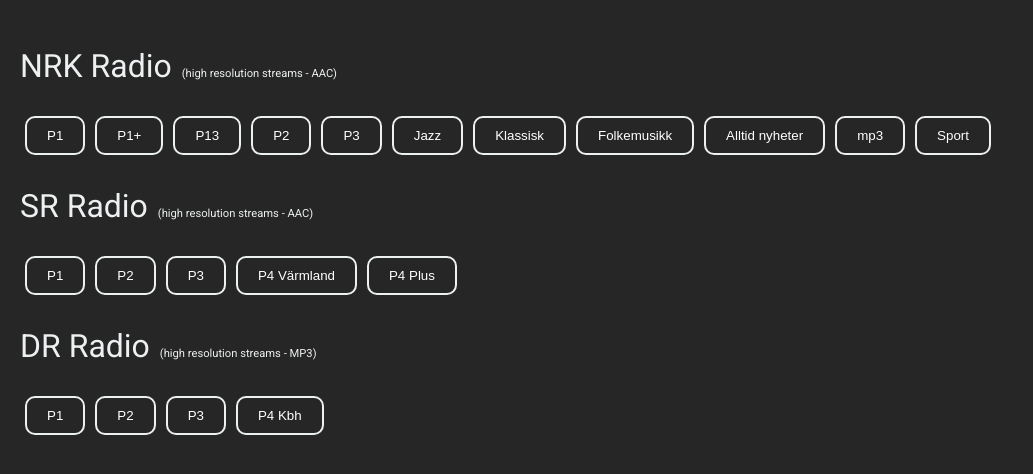
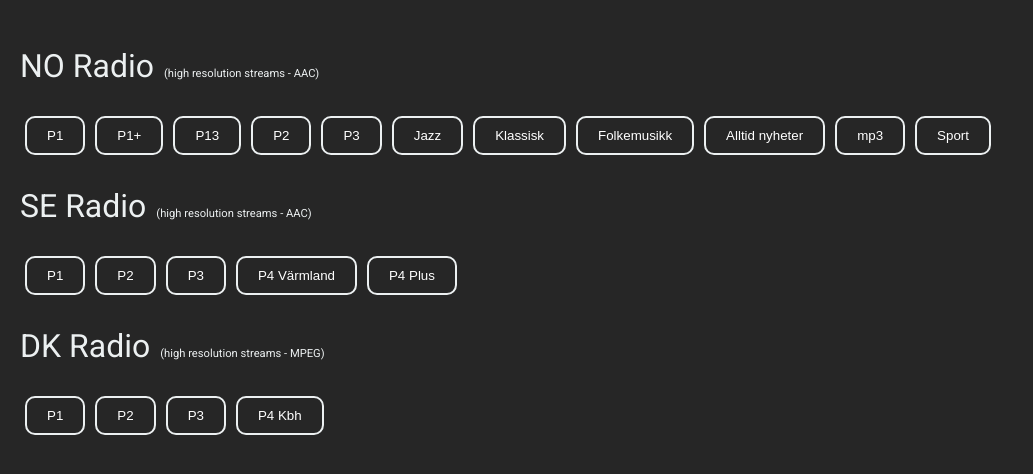
Before and after one commit to knowbits/core_radio, a plain HTML site: page src/radio_streams_player.html in a window 1280 px wide. Shown: the whole page, without its empty margins (0-1033 px from the left). Drawn offline with Linux system fonts and the light colour scheme.

Commit message:
Introduced "category" field in the "streams" json data structure.

```diff
--- a/src/radio_streams_player.html
+++ b/src/radio_streams_player.html
@@ -83,31 +83,7 @@
 
 <body>
 
-  <main>
-    <section>
-      <header>
-        <h1>NRK Radio</h1>
-        <h2>(high resolution streams - AAC)</h2>
-      </header>
-      <div id="playerContainerNO"></div>
-    </section>
-
-    <section>
-      <header>
-        <h1>SR Radio</h1>
-        <h2>(high resolution streams - AAC)</h2>
-      </header>
-      <div id="playerContainerSE"></div>
-    </section>
-
-    <section>
-      <header>
-        <h1>DR Radio</h1>
-        <h2>(high resolution streams - MP3)</h2>
-      </header>
-      <div id="playerContainerDK"></div>
-    </section>
-  </main>
+  <main id="radioSections"></main>
 
 
   <script>
@@ -140,29 +116,41 @@
 
     // NRK uses "Icecast Streaming Media Server"
     const streams = [
-      { title: "P1", group: "NO", url: "http://lyd.nrk.no/nrk_radio_p1_ostlandssendingen_aac_h", type: "audio/aac" },
-      { title: "P1+", group: "NO", url: "http://lyd.nrk.no/nrk_radio_p1pluss_aac_h", type: "audio/aac" },
-      { title: "P13", group: "NO", url: "http://lyd.nrk.no/nrk_radio_p13_aac_h", type: "audio/aac" },
-      { title: "P2", group: "NO", url: "https://lyd.nrk.no/nrk_radio_p2_aac_h", type: "audio/aac" },
-      { title: "P3", group: "NO", url: "http://lyd.nrk.no/nrk_radio_p3_aac_h", type: "audio/aac" },
-      { title: "Jazz", group: "NO", url: "https://lyd.nrk.no/nrk_radio_jazz_aac_h", type: "audio/aac" },
-      { title: "Klassisk", group: "NO", url: "http://lyd.nrk.no/nrk_radio_klassisk_aac_h", type: "audio/aac" },
-      { title: "Folkemusikk", group: "NO", url: "https://lyd.nrk.no/nrk_radio_folkemusikk_aac_h", type: "audio/aac" },
-      { title: "Alltid nyheter", group: "NO", url: "http://lyd.nrk.no/nrk_radio_alltid_nyheter_aac_h", type: "audio/aac" },
-      { title: "mp3", group: "NO", url: "https://lyd.nrk.no/nrk_radio_mp3_aac_h", type: "audio/aac" },
-      { title: "Sport", group: "NO", url: "https://lyd.nrk.no/nrk_radio_sport_aac_h", type: "audio/aac" },
-
-      { title: "P1", group: "SE", url: "https://sverigesradio.se/topsy/direkt/132-hi-aac", type: "audio/aac" },
-      { title: "P2", group: "SE", url: "https://sverigesradio.se/topsy/direkt/2562-hi-aac", type: "audio/aac" },
-      { title: "P3", group: "SE", url: "https://sverigesradio.se/topsy/direkt/164-hi-aac", type: "audio/aac" },
-      { title: "P4 Värmland", group: "SE", url: "https://sverigesradio.se/topsy/direkt/204-hi-aac", type: "audio/aac" },
-      { title: "P4 Plus", group: "SE", url: "https://sverigesradio.se/topsy/direkt/4951-hi-aac", type: "audio/aac" },
-
-      { title: "P1", group: "DK", url: "http://live-icy.dr.dk/A/A03H.mp3", type: "audio/mpeg" },
-      { title: "P2", group: "DK", url: "http://live-icy.dr.dk/A/A04H.mp3", type: "audio/mpeg" },
-      { title: "P3", group: "DK", url: "http://live-icy.dr.dk/A/A05H.mp3", type: "audio/mpeg" },
-      { title: "P4 Kbh", group: "DK", url: "http://live-icy.dr.dk/A/A08H.mp3", type: "audio/mpeg" },
-
+      {
+        category: "NO",
+        streams: [
+          { title: "P1", url: "http://lyd.nrk.no/nrk_radio_p1_ostlandssendingen_aac_h", type: "audio/aac" },
+          { title: "P1+", url: "http://lyd.nrk.no/nrk_radio_p1pluss_aac_h", type: "audio/aac" },
+          { title: "P13", url: "http://lyd.nrk.no/nrk_radio_p13_aac_h", type: "audio/aac" },
+          { title: "P2", url: "https://lyd.nrk.no/nrk_radio_p2_aac_h", type: "audio/aac" },
+          { title: "P3", url: "http://lyd.nrk.no/nrk_radio_p3_aac_h", type: "audio/aac" },
+          { title: "Jazz", url: "https://lyd.nrk.no/nrk_radio_jazz_aac_h", type: "audio/aac" },
+          { title: "Klassisk", url: "http://lyd.nrk.no/nrk_radio_klassisk_aac_h", type: "audio/aac" },
+          { title: "Folkemusikk", url: "https://lyd.nrk.no/nrk_radio_folkemusikk_aac_h", type: "audio/aac" },
+          { title: "Alltid nyheter", url: "http://lyd.nrk.no/nrk_radio_alltid_nyheter_aac_h", type: "audio/aac" },
+          { title: "mp3", url: "https://lyd.nrk.no/nrk_radio_mp3_aac_h", type: "audio/aac" },
+          { title: "Sport", url: "https://lyd.nrk.no/nrk_radio_sport_aac_h", type: "audio/aac" }
+        ]
+      },
+      {
+        category: "SE",
+        streams: [
+          { title: "P1", url: "https://sverigesradio.se/topsy/direkt/132-hi-aac", type: "audio/aac" },
+          { title: "P2", url: "https://sverigesradio.se/topsy/direkt/2562-hi-aac", type: "audio/aac" },
+          { title: "P3", url: "https://sverigesradio.se/topsy/direkt/164-hi-aac", type: "audio/aac" },
+          { title: "P4 Värmland", url: "https://sverigesradio.se/topsy/direkt/204-hi-aac", type: "audio/aac" },
+          { title: "P4 Plus", url: "https://sverigesradio.se/topsy/direkt/4951-hi-aac", type: "audio/aac" }
+        ]
+      },
+      {
+        category: "DK",
+        streams: [
+          { title: "P1", url: "http://live-icy.dr.dk/A/A03H.mp3", type: "audio/mpeg" },
+          { title: "P2", url: "http://live-icy.dr.dk/A/A04H.mp3", type: "audio/mpeg" },
+          { title: "P3", url: "http://live-icy.dr.dk/A/A05H.mp3", type: "audio/mpeg" },
+          { title: "P4 Kbh", url: "http://live-icy.dr.dk/A/A08H.mp3", type: "audio/mpeg" }
+        ]
+      }
     ];
 
     let currentAudio = null;
@@ -200,7 +188,26 @@
       }
     }
 
-    streams.forEach(stream => {
+    streams.forEach(category => {
+      const categoryContainer = document.createElement("section");
+
+      const categoryHeader = document.createElement("header");
+      const categoryTitle = document.createElement("h1");
+      categoryTitle.textContent = category.category + " Radio";
+      const categorySubtitle = document.createElement("h2");
+      categorySubtitle.textContent = "(high resolution streams - " + category.streams[0].type.split("/")[1].toUpperCase() + ")";
+      categoryHeader.appendChild(categoryTitle);
+      categoryHeader.appendChild(categorySubtitle);
+      categoryContainer.appendChild(categoryHeader);
+
+      const playerContainer = document.createElement("div");
+      playerContainer.id = "playerContainer" + category.category.toUpperCase();
+      categoryContainer.appendChild(playerContainer);
+
+      const radioSections = document.getElementById("radioSections");
+      radioSections.appendChild(categoryContainer);
+
+      category.streams.forEach(stream => {
         const audio = document.createElement("audio");
         const source = document.createElement("source");
         source.src = stream.url;
@@ -212,9 +219,9 @@
         button.textContent = stream.title;
         button.title = stream.url;  // tooltip text
         button.addEventListener("click", () => handleButtonClick(button, audio, stream));
-      const playerContainer = document.getElementById(`playerContainer${stream.group}`);
         playerContainer.appendChild(audio);
         playerContainer.appendChild(button);
+      });
     });
 
   </script>
```
Also changed, not shown: scraped_html__from_loaded_web_page/how_to__create_a_Javascript-less_version_of_the_web_page.md (deleted, +0 -41 lines), README.md, scraped_html__from_loaded_web_page/README.md, 1 other file. Lines whose indentation alone changed are shown as unchanged.
